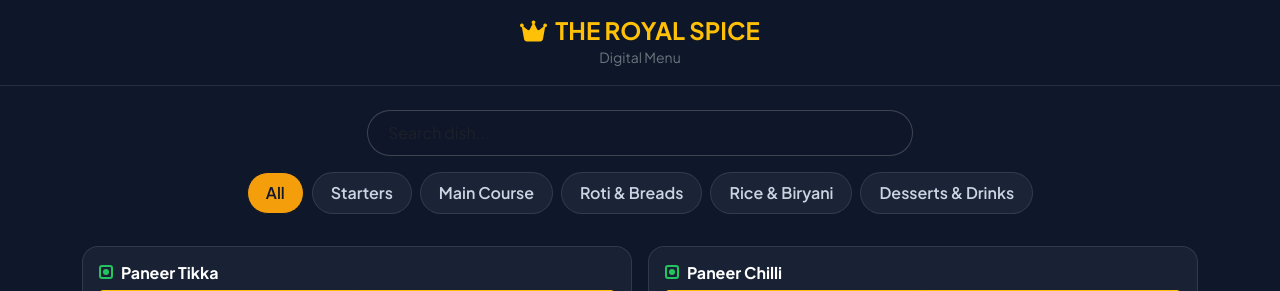
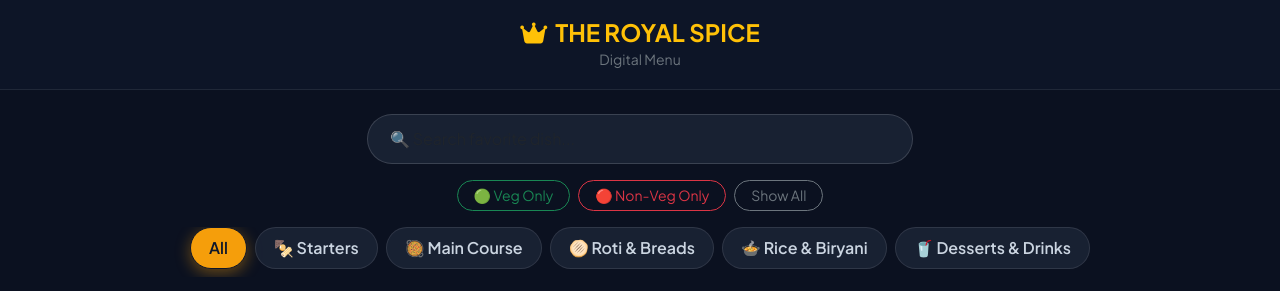
Before and after one commit to Harshadamahajan28/hotel-menu-app, a Flask app: page /menu in a window 1280 px wide. Shown: the top 291 px of the page. Run offline with Flask 3, Linux system fonts and the light colour scheme; data that the repository does not hold is empty; some libraries are stand-ins or nearby versions.

Commit message:
Update menu.html

```diff
--- a/templates/menu.html
+++ b/templates/menu.html
@@ -9,66 +9,86 @@
     <link rel="stylesheet" href="https://cdnjs.cloudflare.com/ajax/libs/font-awesome/6.4.0/css/all.min.css">
     <style>
         body {
-            background: #0f172a;
+            background: #0b1120;
             color: #f8fafc;
             font-family: 'Plus Jakarta Sans', sans-serif;
-            padding-bottom: 110px;
+            padding-bottom: 120px;
             min-height: 100vh;
         }
         .hero-section {
-            background: rgba(15, 23, 42, 0.9);
-            padding: 16px 0;
-            border-bottom: 1px solid rgba(255, 255, 255, 0.1);
+            background: rgba(15, 23, 42, 0.85);
+            backdrop-filter: blur(12px);
+            padding: 18px 0;
+            border-bottom: 1px solid rgba(255, 255, 255, 0.08);
         }
         .category-scroll { scrollbar-width: none; }
         .category-scroll::-webkit-scrollbar { display: none; }
         .btn-filter {
-            background: rgba(30, 41, 59, 0.8);
+            background: rgba(30, 41, 59, 0.7);
             border: 1px solid rgba(255, 255, 255, 0.1);
             color: #cbd5e1;
             font-weight: 600;
             padding: 8px 18px;
             border-radius: 50px;
+            white-space: nowrap;
+            transition: all 0.3s ease;
         }
         .btn-filter:hover, .btn-filter.active {
             background: #f59e0b;
             color: #0f172a;
+            box-shadow: 0 4px 15px rgba(245, 158, 11, 0.4);
         }
         .search-box {
-            background: rgba(15, 23, 42, 0.8) !important;
-            border: 1px solid rgba(255, 255, 255, 0.2) !important;
+            background: rgba(30, 41, 59, 0.7) !important;
+            border: 1px solid rgba(255, 255, 255, 0.15) !important;
             color: #fff !important;
             border-radius: 30px !important;
-            padding: 10px 20px !important;
+            padding: 12px 22px !important;
         }
         .dish-card {
-            background: rgba(30, 41, 59, 0.7);
-            border: 1px solid rgba(255, 255, 255, 0.1);
-            border-radius: 16px;
-            padding: 16px;
+            background: rgba(30, 41, 59, 0.6);
+            border: 1px solid rgba(255, 255, 255, 0.08);
+            border-radius: 18px;
+            overflow: hidden;
+            transition: transform 0.3s ease, box-shadow 0.3s ease;
         }
-        .badge-veg-dot {
-            width: 14px; height: 14px; border: 2px solid #22c55e;
+        .dish-card:hover {
+            transform: translateY(-5px);
+            box-shadow: 0 10px 25px rgba(0, 0, 0, 0.5);
+            border-color: rgba(245, 158, 11, 0.3);
+        }
+        .dish-img {
+            width: 100%;
+            height: 160px;
+            object-fit: cover;
+        }
+        .badge-veg-dot, .badge-nonveg-dot {
+            width: 16px; height: 16px; border-radius: 3px;
             display: inline-flex; align-items: center; justify-content: center;
-            border-radius: 3px;
+            flex-shrink: 0;
         }
-        .badge-veg-dot::after {
-            content: ''; width: 6px; height: 6px; background: #22c55e; border-radius: 50%;
-        }
-        .badge-nonveg-dot {
-            width: 14px; height: 14px; border: 2px solid #ef4444;
-            display: inline-flex; align-items: center; justify-content: center;
-            border-radius: 3px;
-        }
+        .badge-veg-dot { border: 2px solid #22c55e; }
+        .badge-veg-dot::after { content: ''; width: 6px; height: 6px; background: #22c55e; border-radius: 50%; }
+        .badge-nonveg-dot { border: 2px solid #ef4444; }
         .badge-nonveg-dot::after {
             content: ''; width: 0; height: 0;
             border-left: 3px solid transparent; border-right: 3px solid transparent;
             border-bottom: 6px solid #ef4444;
         }
+        .bestseller-badge {
+            position: absolute; top: 10px; right: 10px;
+            background: #ef4444; color: #fff;
+            font-size: 11px; font-weight: 700;
+            padding: 3px 10px; border-radius: 20px;
+            box-shadow: 0 2px 8px rgba(0,0,0,0.3);
+            z-index: 2;
+        }
         .cart-bar {
             position: fixed; bottom: 0; left: 0; right: 0;
-            background: #0f172a; border-top: 1px solid #f59e0b;
-            padding: 14px 24px; z-index: 1000;
+            background: rgba(15, 23, 42, 0.95);
+            backdrop-filter: blur(10px);
+            border-top: 1px solid rgba(245, 158, 11, 0.3);
+            padding: 16px 24px; z-index: 1000;
         }
     </style>
 </head>
@@ -77,7 +97,7 @@
     <div class="hero-section sticky-top mb-4">
         <div class="container text-center">
             <h4 class="fw-bold text-warning m-0">
-                <i class="fa-solid fa-crown me-1"></i> THE ROYAL SPICE
+                <i class="fa-solid fa-crown me-2"></i>THE ROYAL SPICE
             </h4>
             <span class="text-secondary small">Digital Menu</span>
         </div>
@@ -87,18 +107,25 @@
         <!-- Search Bar -->
         <div class="row justify-content-center mb-3">
             <div class="col-md-6 col-12">
-                <input type="text" id="searchInput" class="form-control search-box" placeholder="Search dish..." onkeyup="applyFilters()">
+                <input type="text" id="searchInput" class="form-control search-box" placeholder="🔍 Search favorite dish..." onkeyup="applyFilters()">
             </div>
+        </div>
+
+        <!-- Veg/Non-Veg Quick Filter Buttons -->
+        <div class="d-flex justify-content-center gap-2 mb-3">
+            <button class="btn btn-sm btn-outline-success rounded-pill px-3" onclick="typeFilter('veg')">🟢 Veg Only</button>
+            <button class="btn btn-sm btn-outline-danger rounded-pill px-3" onclick="typeFilter('nonveg')">🔴 Non-Veg Only</button>
+            <button class="btn btn-sm btn-outline-secondary rounded-pill px-3" onclick="typeFilter('all')">Show All</button>
         </div>
 
         <!-- Category Filters -->
         <div class="d-flex gap-2 mb-4 overflow-auto pb-2 category-scroll justify-content-start justify-content-md-center">
             <button class="btn btn-filter active" onclick="filterCategory('all', this)">All</button>
-            <button class="btn btn-filter" onclick="filterCategory('Starters', this)">Starters</button>
-            <button class="btn btn-filter" onclick="filterCategory('Main Course', this)">Main Course</button>
-            <button class="btn btn-filter" onclick="filterCategory('Roti & Breads', this)">Roti & Breads</button>
-            <button class="btn btn-filter" onclick="filterCategory('Rice & Biryani', this)">Rice & Biryani</button>
-            <button class="btn btn-filter" onclick="filterCategory('Desserts & Drinks', this)">Desserts & Drinks</button>
+            <button class="btn btn-filter" onclick="filterCategory('Starters', this)">🍢 Starters</button>
+            <button class="btn btn-filter" onclick="filterCategory('Main Course', this)">🥘 Main Course</button>
+            <button class="btn btn-filter" onclick="filterCategory('Roti & Breads', this)">🫓 Roti & Breads</button>
+            <button class="btn btn-filter" onclick="filterCategory('Rice & Biryani', this)">🍲 Rice & Biryani</button>
+            <button class="btn btn-filter" onclick="filterCategory('Desserts & Drinks', this)">🥤 Desserts & Drinks</button>
         </div>
 
         <!-- Dishes Grid -->
@@ -111,13 +138,15 @@
             <span class="text-secondary small fw-bold">Cart: <strong class="text-warning" id="cartCount">0 Items</strong></span>
             <h4 class="text-success fw-bold m-0">₹<span id="cartTotal">0</span></h4>
         </div>
-        <button class="btn btn-warning fw-bold rounded-pill px-4" id="checkoutBtn" disabled onclick="alert('ऑर्डर सबमिट झाली!')">Place Order</button>
+        <button class="btn btn-warning fw-bold rounded-pill px-4 shadow" id="checkoutBtn" disabled onclick="alert('ऑर्डर सबमिट झाली!')">
+            Place Order <i class="fa-solid fa-arrow-right ms-1"></i>
+        </button>
     </div>
 
     <script>
-        // 📋 प्रत्येक कॅटेगरीमध्ये १५ पदार्थ (एकूण ७५ पदार्थ)
+        // 📋 default 75 Menu Items
         const defaultMenuItems = [
-            // --- 1. Starters (15 Items) ---
+            // --- Starters ---
             { id: 1, name: "Paneer Tikka", half_price: 130, full_price: 240, category: "Starters" },
             { id: 2, name: "Paneer Chilli", half_price: 135, full_price: 250, category: "Starters" },
             { id: 3, name: "Hara Bhara Kebab", half_price: 100, full_price: 190, category: "Starters" },
@@ -134,7 +163,7 @@
             { id: 14, name: "Fish Fry", half_price: 190, full_price: 360, category: "Starters" },
             { id: 15, name: "Prawns Koliwada", half_price: 210, full_price: 390, category: "Starters" },
 
-            // --- 2. Main Course (15 Items) ---
+            // --- Main Course ---
             { id: 16, name: "Paneer Butter Masala", half_price: 140, full_price: 260, category: "Main Course" },
             { id: 17, name: "Paneer Kadhai", half_price: 140, full_price: 260, category: "Main Course" },
             { id: 18, name: "Paneer Bhurji", half_price: 150, full_price: 270, category: "Main Course" },
@@ -151,7 +180,7 @@
             { id: 29, name: "Mutton Curry", half_price: 200, full_price: 380, category: "Main Course" },
             { id: 30, name: "Mutton Rogan Josh", half_price: 220, full_price: 410, category: "Main Course" },
 
-            // --- 3. Roti & Breads (15 Items) ---
+            // --- Roti & Breads ---
             { id: 31, name: "Tandoori Roti", half_price: 0, full_price: 20, category: "Roti & Breads" },
             { id: 32, name: "Butter Roti", half_price: 0, full_price: 25, category: "Roti & Breads" },
             { id: 33, name: "Plain Naan", half_price: 0, full_price: 35, category: "Roti & Breads" },
@@ -168,7 +197,7 @@
             { id: 44, name: "Chapati / Phulka", half_price: 0, full_price: 15, category: "Roti & Breads" },
             { id: 45, name: "Butter Chapati", half_price: 0, full_price: 20, category: "Roti & Breads" },
 
-            // --- 4. Rice & Biryani (15 Items) ---
+            // --- Rice & Biryani ---
             { id: 46, name: "Steam Rice", half_price: 50, full_price: 90, category: "Rice & Biryani" },
             { id: 47, name: "Jeera Rice", half_price: 70, full_price: 130, category: "Rice & Biryani" },
             { id: 48, name: "Dal Khichdi", half_price: 95, full_price: 170, category: "Rice & Biryani" },
@@ -185,7 +214,7 @@
             { id: 59, name: "Veg Fried Rice", half_price: 90, full_price: 170, category: "Rice & Biryani" },
             { id: 60, name: "Chicken Fried Rice", half_price: 120, full_price: 220, category: "Rice & Biryani" },
 
-            // --- 5. Desserts & Drinks (15 Items) ---
+            // --- Desserts & Drinks ---
             { id: 61, name: "Masala Taak (Buttermilk)", half_price: 0, full_price: 25, category: "Desserts & Drinks" },
             { id: 62, name: "Sweet Lassi", half_price: 0, full_price: 50, category: "Desserts & Drinks" },
             { id: 63, name: "Mango Lassi", half_price: 0, full_price: 65, category: "Desserts & Drinks" },
@@ -206,18 +235,28 @@
         let dishes = [];
         let cart = [];
         let currentCategory = 'all';
+        let currentType = 'all';
 
-        // Backend चा डेटा कार्ड्ससाठी अनुकूल करणे
+        // Backend चा डेटा कार्ड्ससाठी अनुकूल करणे व इमेजेस जोडणे
         function processMenuData(rawMenu) {
             const nonVegKeywords = ['chicken', 'mutton', 'fish', 'prawn', 'egg'];
-            return rawMenu.map(item => ({
-                id: item.id,
-                name: item.name,
-                category: item.category || 'General',
-                type: nonVegKeywords.some(kw => item.name.toLowerCase().includes(kw)) ? 'nonveg' : 'veg',
-                halfPrice: item.half_price > 0 ? item.half_price : null,
-                fullPrice: item.full_price
-            }));
+            const bestsellerList = ['Paneer Butter Masala', 'Butter Chicken', 'Chicken Dum Biryani', 'Dal Tadka', 'Sizzling Brownie with Ice Cream'];
+
+            return rawMenu.map(item => {
+                const isNonVeg = nonVegKeywords.some(kw => item.name.toLowerCase().includes(kw));
+                const isBestseller = bestsellerList.includes(item.name);
+
+                return {
+                    id: item.id,
+                    name: item.name,
+                    category: item.category || 'General',
+                    type: isNonVeg ? 'nonveg' : 'veg',
+                    isBestseller: isBestseller,
+                    halfPrice: item.half_price > 0 ? item.half_price : null,
+                    fullPrice: item.full_price,
+                    image: `https://source.unsplash.com/400x300/?${encodeURIComponent(item.name + ' food')}`
+                };
+            });
         }
 
         // UI वर कार्ड्स रेंडर करणे
@@ -226,12 +265,14 @@
             grid.innerHTML = '';
 
             if(!items || items.length === 0) {
-                grid.innerHTML = `<div class="text-center text-secondary py-4">कोणतेही पदार्थ सापडले नाहीत.</div>`;
+                grid.innerHTML = `<div class="text-center text-secondary py-5">कोणतेही पदार्थ सापडले नाहीत.</div>`;
                 return;
             }
 
             items.forEach(dish => {
                 const badge = dish.type === 'veg' ? '<span class="badge-veg-dot"></span>' : '<span class="badge-nonveg-dot"></span>';
+                const bestsellerBadge = dish.isBestseller ? `<span class="bestseller-badge">🔥 Bestseller</span>` : '';
+
                 let portionHTML = dish.halfPrice ?
                     `<div class="btn-group btn-group-sm w-100 my-2">
                         <input type="radio" class="btn-check" name="portion-${dish.id}" id="half-${dish.id}" checked>
@@ -242,17 +283,26 @@
                     `<div class="text-warning fw-bold my-2">Full: ₹${dish.fullPrice}</div>`;
 
                 grid.innerHTML += `
-                    <div class="col-md-6 col-12">
-                        <div class="dish-card">
-                            <h6 class="fw-bold text-white d-flex align-items-center gap-2 m-0">${badge} ${dish.name}</h6>
-                            ${portionHTML}
-                            <button class="btn btn-warning w-100 fw-bold rounded-3 mt-2" onclick="addToCart(${dish.id})">+ Add</button>
+                    <div class="col-md-4 col-sm-6 col-12">
+                        <div class="dish-card position-relative">
+                            ${bestsellerBadge}
+                            <img src="${dish.image}" class="dish-img" alt="${dish.name}" onerror="this.src='https://images.unsplash.com/photo-1546069901-ba9599a7e63c?w=400'">
+                            <div class="p-3">
+                                <div class="d-flex align-items-center gap-2 mb-1">
+                                    ${badge}
+                                    <h6 class="fw-bold text-white m-0 text-truncate">${dish.name}</h6>
+                                </div>
+                                ${portionHTML}
+                                <button class="btn btn-warning w-100 fw-bold rounded-3 mt-2" onclick="addToCart(${dish.id})">
+                                    <i class="fa-solid fa-plus me-1"></i> Add
+                                </button>
+                            </div>
                         </div>
                     </div>`;
             });
         }
 
-        // कॅटेगरी फिल्टर करणे
+        // फिल्टर फंक्शन्स
         function filterCategory(cat, btn) {
             currentCategory = cat;
             document.querySelectorAll('.btn-filter').forEach(b => b.classList.remove('active'));
@@ -260,16 +310,23 @@
             applyFilters();
         }
 
-        // सर्च आणि फिल्टर एकत्र चालवणे
+        function typeFilter(type) {
+            currentType = type;
+            applyFilters();
+        }
+
         function applyFilters() {
             const query = document.getElementById('searchInput').value.toLowerCase();
             let filtered = dishes;
+
             if (currentCategory !== 'all') filtered = filtered.filter(d => d.category === currentCategory);
+            if (currentType !== 'all') filtered = filtered.filter(d => d.type === currentType);
             if (query !== '') filtered = filtered.filter(d => d.name.toLowerCase().includes(query));
+
             renderMenu(filtered);
         }
 
-        // कार्ड मध्ये ॲड करणे
+        // कार्ड मध्ये पदार्थ ॲड करणे
         function addToCart(id) {
             const dish = dishes.find(d => d.id === id);
             cart.push(dish);
@@ -278,7 +335,7 @@
             document.getElementById('checkoutBtn').disabled = false;
         }
 
-        // 🚀 अपडेटेड: API मधील डेटा हाताळणारे सुधारित लोड फंक्शन
+        // 🚀 API मधून डेटा लोड करणे आणि नसल्यास Fallback वापरणे
         async function loadMenuItems() {
             try {
                 const response = await fetch('/api/menu');
```
